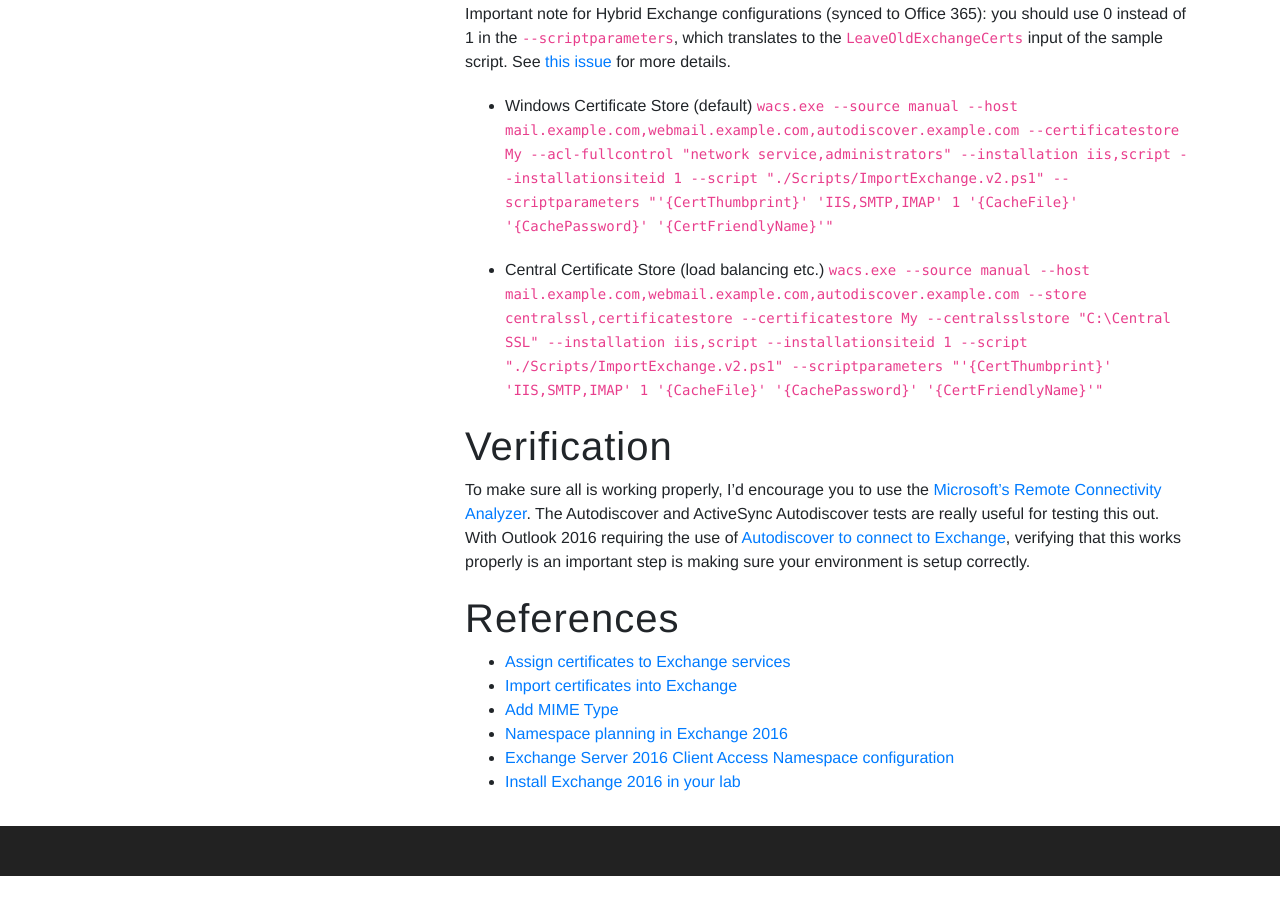
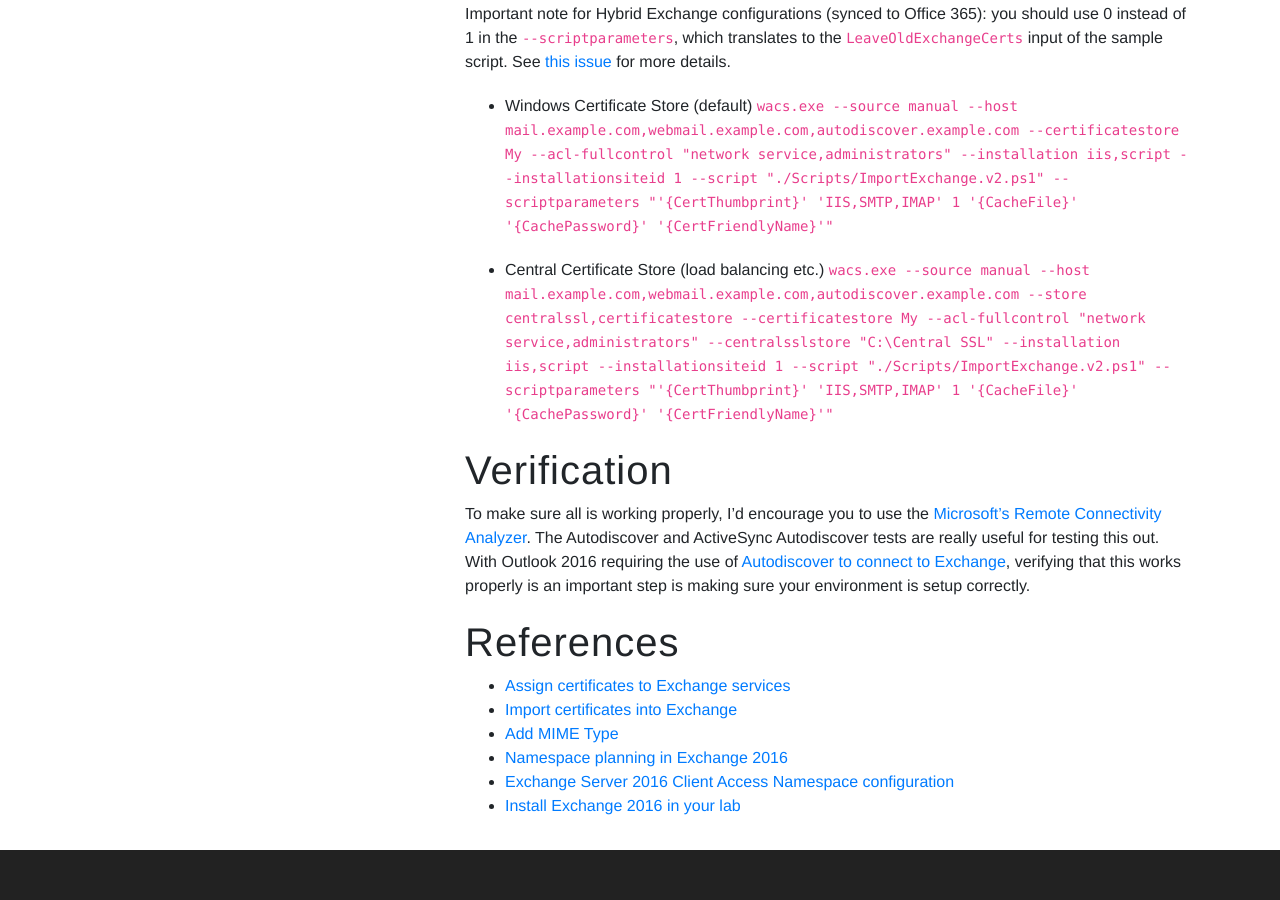
Before and after one commit to win-acme/win-acme.github.io, a Jekyll site: the page built from manual/advanced-use/examples/exchange.md, in a window 1280 px wide and 900 px high, scrolled down 764 px. Built offline with Jekyll 4.4.1, drawn with Linux system fonts in a browser that asks for light colours; our own code applies the rules of GitHub Pages for plain Markdown files; before the commit the page ends 1640 px from its top, so only the background shows below that.

Commit message:
don't forget acl-fullcontrol

```diff
--- a/manual/advanced-use/examples/exchange.md
+++ b/manual/advanced-use/examples/exchange.md
@@ -32,7 +32,7 @@ See [this issue](https://github.com/win-acme/win-acme/issues/1754) for more deta
   `wacs.exe --source manual --host mail.example.com,webmail.example.com,autodiscover.example.com --certificatestore My --acl-fullcontrol "network service,administrators" --installation iis,script --installationsiteid 1 --script "./Scripts/ImportExchange.v2.ps1" --scriptparameters "'{CertThumbprint}' 'IIS,SMTP,IMAP' 1 '{CacheFile}' '{CachePassword}' '{CertFriendlyName}'"`
 
 - Central Certificate Store (load balancing etc.)
-`wacs.exe --source manual --host mail.example.com,webmail.example.com,autodiscover.example.com  --store centralssl,certificatestore --certificatestore My --centralsslstore "C:\Central SSL" --installation iis,script --installationsiteid 1 --script "./Scripts/ImportExchange.v2.ps1" --scriptparameters "'{CertThumbprint}' 'IIS,SMTP,IMAP' 1 '{CacheFile}' '{CachePassword}' '{CertFriendlyName}'"`
+`wacs.exe --source manual --host mail.example.com,webmail.example.com,autodiscover.example.com  --store centralssl,certificatestore --certificatestore My  --acl-fullcontrol "network service,administrators" --centralsslstore "C:\Central SSL" --installation iis,script --installationsiteid 1 --script "./Scripts/ImportExchange.v2.ps1" --scriptparameters "'{CertThumbprint}' 'IIS,SMTP,IMAP' 1 '{CacheFile}' '{CachePassword}' '{CertFriendlyName}'"`
 
 ## Verification
 To make sure all is working properly, I'd encourage you to use the
```
